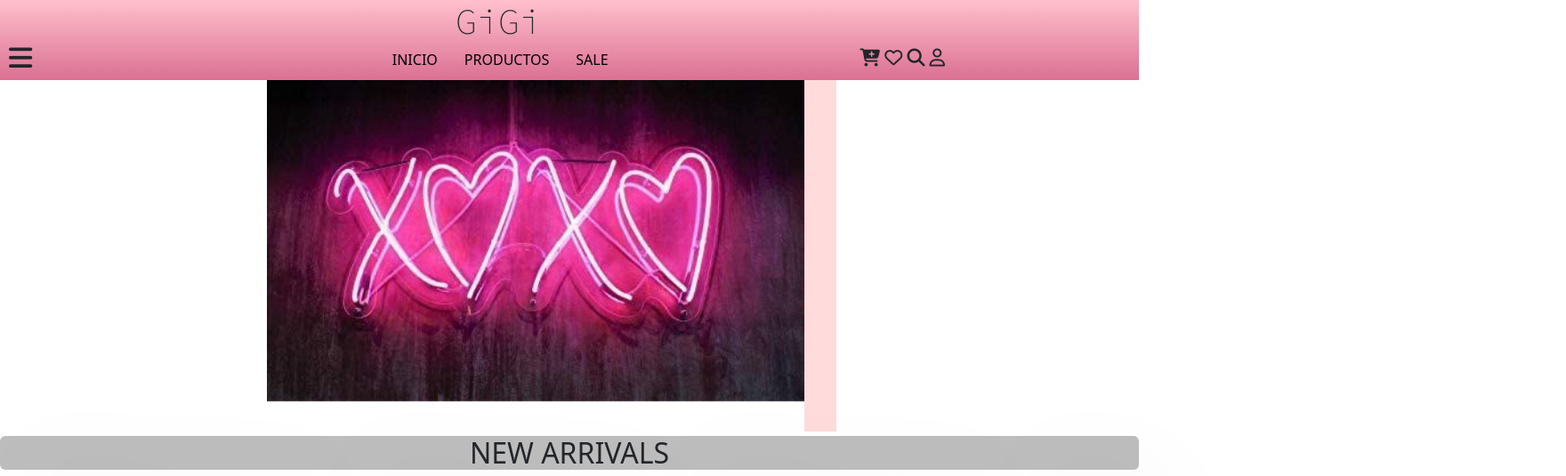
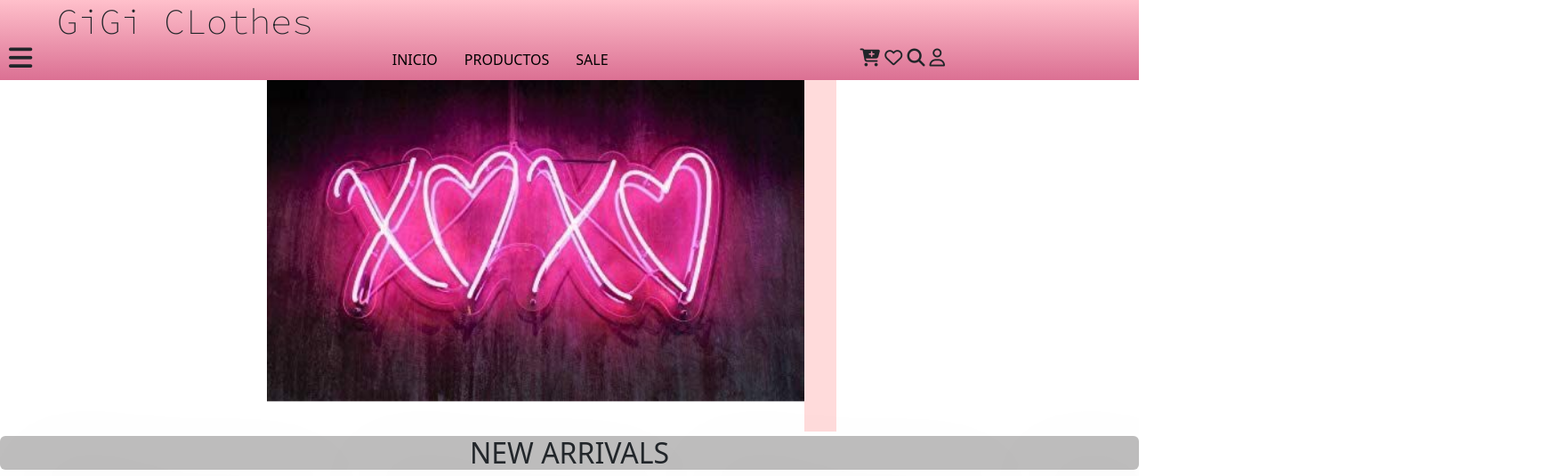
Before and after one commit to melaniie8/proyecto-mobile, a website: page index.html in a window 1280 px wide. Shown: the top 535 px of the page at 89% size, 1760 px wide, since content can reach past the window. Drawn offline with nearby package versions, Linux system fonts and the light colour scheme.

Commit message:
agregue seo

```diff
--- a/estilos.css
+++ b/estilos.css
@@ -1,6 +1,12 @@
 *{
     padding: 0px;
     margin: 0px;
+}
+
+html,
+body{
+width:100%;
+overflow-x:hidden;
 }
 
 .container__prinpipal{
@@ -9,10 +15,11 @@
     background-image: linear-gradient(to top, palevioletred,pink);
 }
 
+
 .title{
     font-family: 'Source Code Pro', monospace;
     position: absolute;
-    left: 40%;
+    left: 5%;
 }
 .link{
     display: flex;
@@ -81,8 +88,8 @@ font-size: 20px;
 }
 
 .foto:hover {
-    width: 125px;
-    height: 175px;
+    width: 300px;
+    height: 400px;
 ;
 }
 
--- a/index.html
+++ b/index.html
@@ -4,6 +4,8 @@
     <meta charset="UTF-8">
     <meta http-equiv="X-UA-Compatible" content="IE=edge">
     <meta name="viewport" content="width=device-width, initial-scale=1.0">
+    <meta name="description" content="Pagina de ropa Gigi Clothes donde encontraras outfits de invierno-verano, accesorios, nueva seccion de bikinis y muchon mas">
+    <meta name="keywords" content="ropa, bikinis, accesorios, outfits, coleccion">
     <title>Gigi Clothes</title>
     <script src="https://kit.fontawesome.com/8731e98a9e.js" crossorigin="anonymous"></script>
 
@@ -29,14 +31,14 @@
 <header class="header">
     <section class="container__prinpipal">
         <div class="container__title">
-            <h1 class="title">GiGi</h1>
+            <h1 class="title">GiGi CLothes</h1>
         </div>
             <div class="bars">
                 <i class="fas fa-bars"></i>
             </div>
             <div class="navul">
                 <ul class="items">
-                    <li class="items"><a href="./img/imagen1.jpg " class="link" >INICIO </a></li>
+                    <li class="items"><a href="./img/imagen1.jpg" class="link" >INICIO </a></li>
                     <li class="items"><a href="./img/imagen2.jpg" class="link" > PRODUCTOS </a></li>
                     <li class="items"><a href="./img/remera negra3.jpg" class="link">SALE</a></li>
                     <li class="items"><a href="./img/left.jpg"></a> </li>
```
